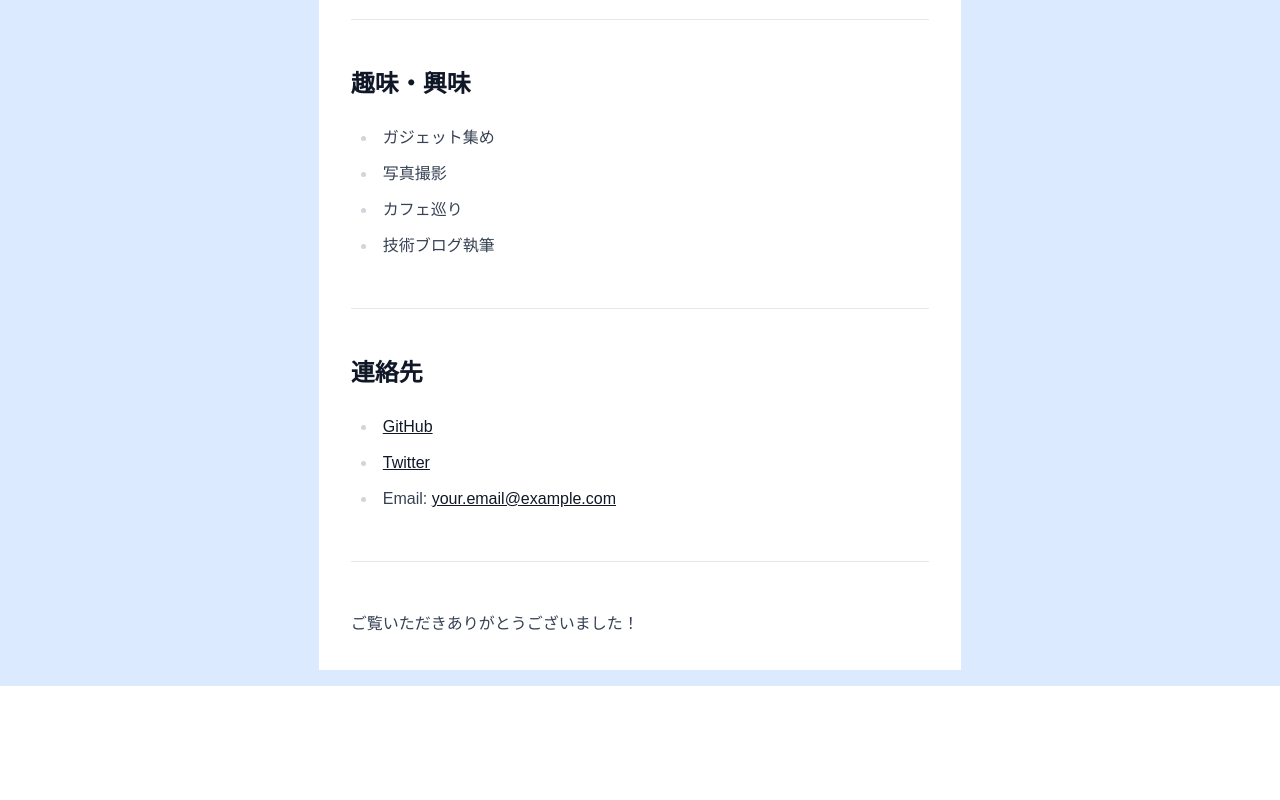
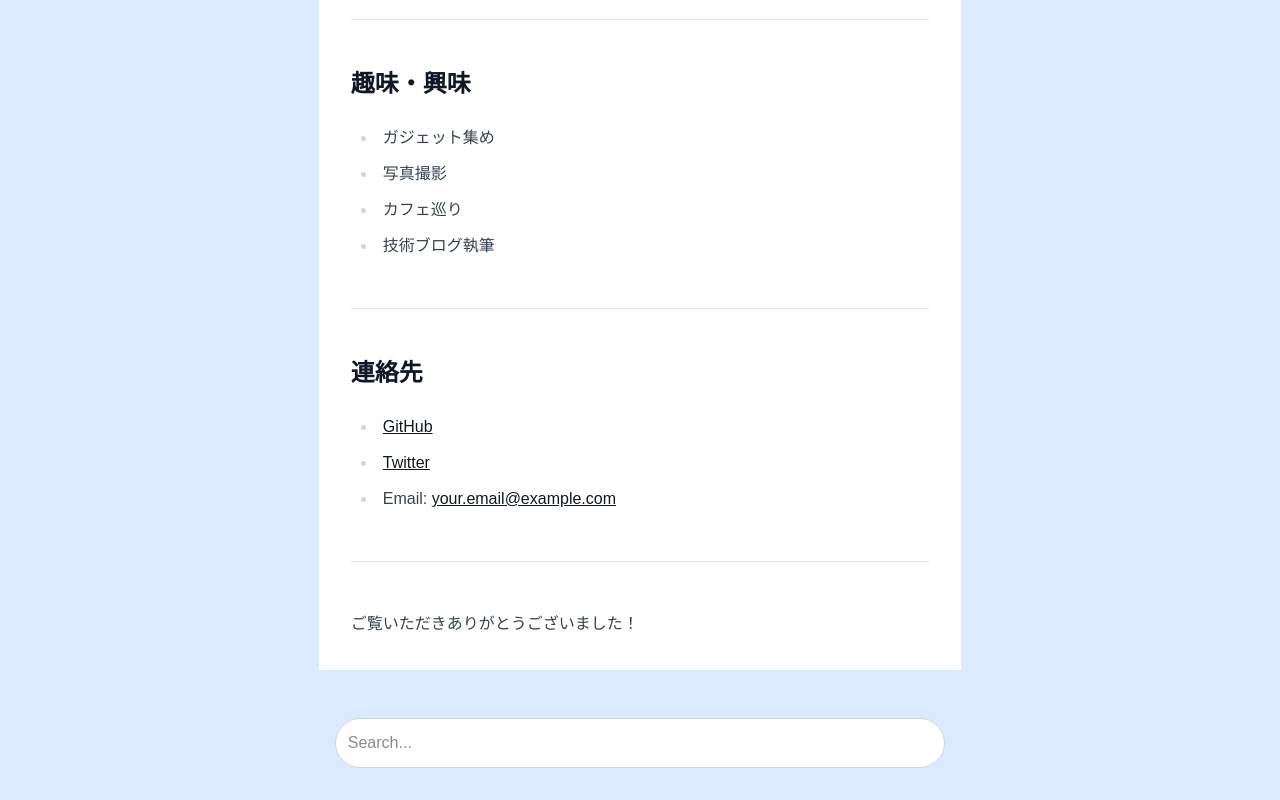
Before and after one commit to dOtOb9/profile, a Next.js app: page /posts/about in a window 1280 px wide. Shown: the part 1948-2748 px from the top of the page. Before the commit the page ends 2634 px from the top, so only its background shows below. Built offline with nearby package versions, Linux system fonts and the light colour scheme.

Commit message:
create search field

```diff
--- a/src/app/posts/about/page.tsx
+++ b/src/app/posts/about/page.tsx
@@ -1,5 +1,6 @@
 import BlogHeader from "@/components/BlogHeader";
 import MarkdownPackage from "@/components/MarkdownPackage";
+import SearchField from "@/components/SearchField";
 
 import Me from "@/markdown/me.mdx";
 
@@ -8,11 +9,14 @@ export default function About() {
         <div className="flex flex-col min-h-screen pt-14 bg-blue-100 w-full">
             <BlogHeader pageName="About"/>
             <div className="flex flex-col items-center justify-center flex-1">
+              <div>
                 <div className="bg-white p-8 sm:m-4">
-                    <MarkdownPackage>
-                        <Me />
-                    </MarkdownPackage>
+                  <MarkdownPackage>
+                      <Me />
+                  </MarkdownPackage>
                 </div>
+                <SearchField />
+              </div>
             </div>
         </div>
     );
--- /dev/null
+++ b/src/components/SearchBox.tsx
@@ -0,0 +1,11 @@
+export default function SearchBox() {
+  return (
+    <div className="flex items-center justify-center w-full p-4">
+      <input
+        type="text"
+        placeholder="Search..."
+        className="w-full p-3 border border-gray-300 rounded-full bg-white focus:outline-none focus:ring-2 focus:ring-blue-500"
+      />
+    </div>
+  );
+}
--- /dev/null
+++ b/src/components/SearchField.tsx
@@ -0,0 +1,9 @@
+import SearchBox from './SearchBox';
+
+export default function SearchField() {
+  return (
+    <div className="flex items-center justify-center w-full p-4">
+      <SearchBox />
+    </div>
+  );
+}
```
